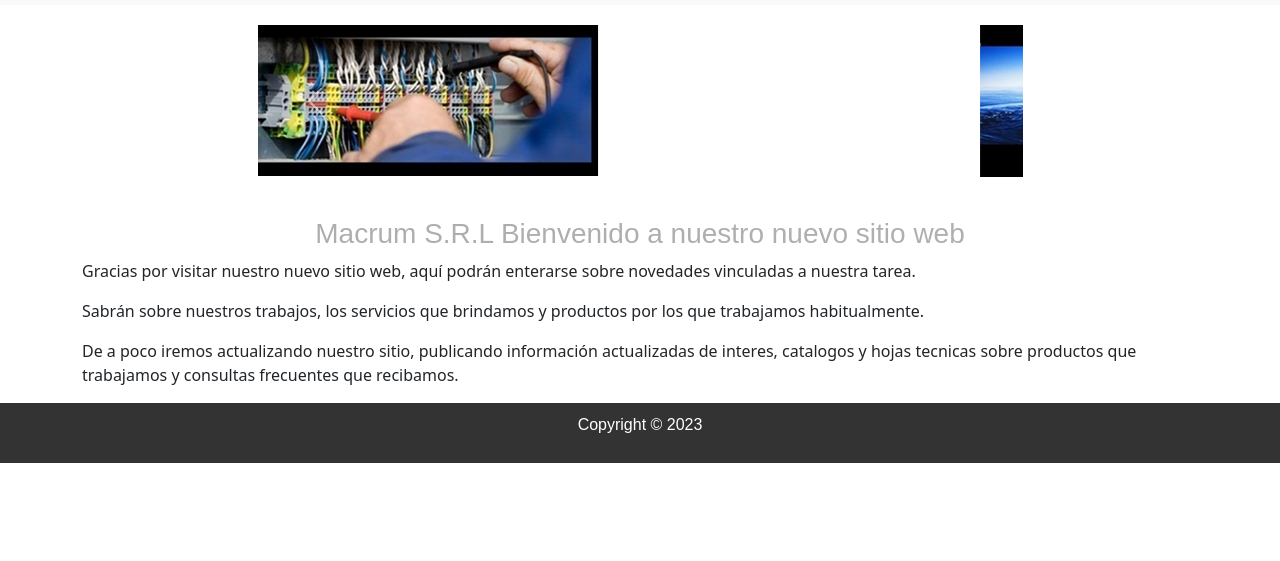
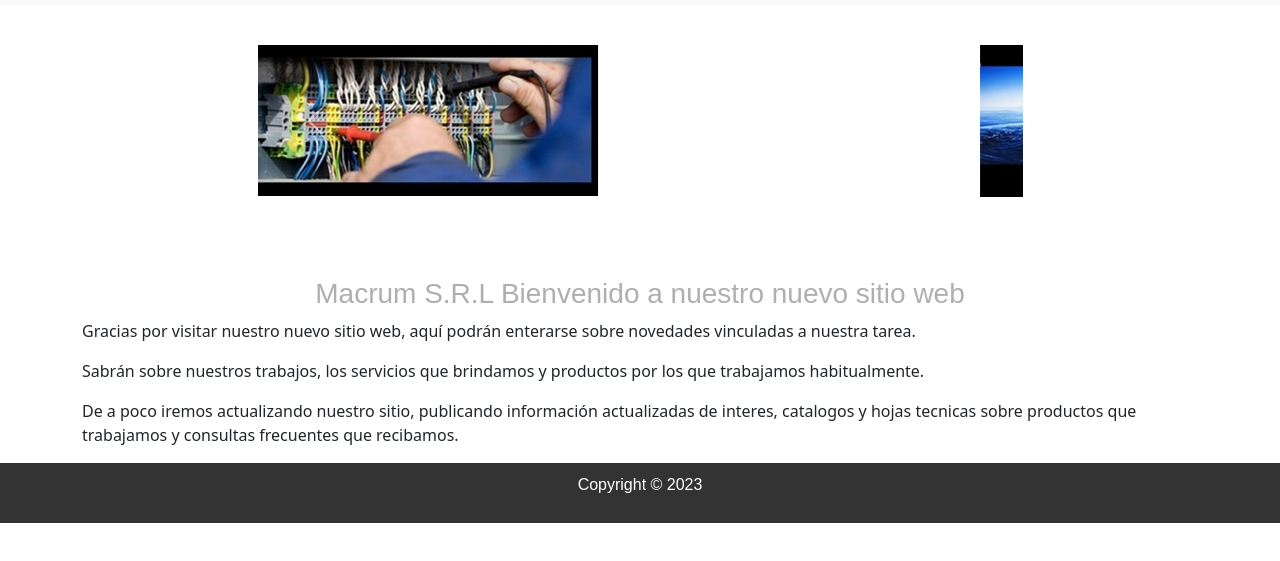
Before and after one commit to gedamebi/entregable, a website: page index.html in a window 1280 px wide. Shown: the part 211-772 px from the top of the page. Drawn offline with nearby package versions, Linux system fonts and the light colour scheme.

Commit message:
arreglo un detalle del slider

```diff
--- a/scss/estilos.scss
+++ b/scss/estilos.scss
@@ -50,7 +50,8 @@
 #slider {
     display: flex;
     justify-content: center;
-    margin-bottom: 40px;
+    margin-top: 20px;
+    margin-bottom: 80px;
 }
 
 h1 {
```
Also changed, not shown: css/estilos.css.
